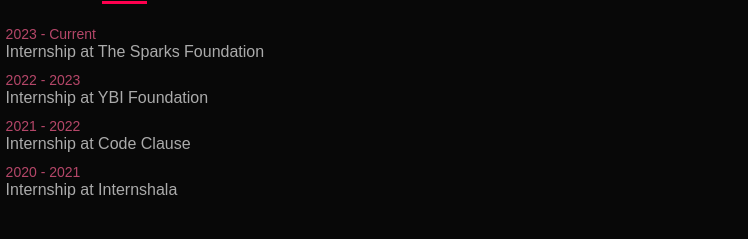
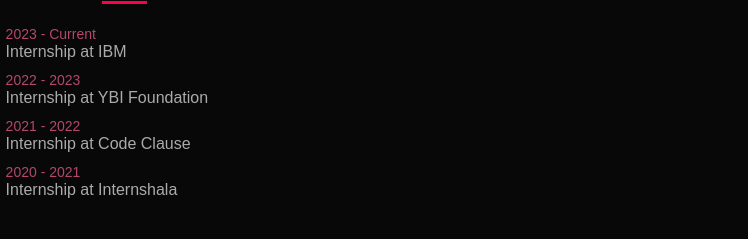
Before and after one commit to ManjeetOjha/ManjeetOjha.github.io, a plain HTML site: page index.html in a window 1280 px wide. Both pictures are taken after a click on the link "Experience". Shown: the part 1199-1438 px from the top of the page, 532-1280 px from the left. Drawn offline with Linux system fonts and the light colour scheme.

Commit message:
Update index.html

```diff
--- a/index.html
+++ b/index.html
@@ -69,7 +69,7 @@
                     </div>
                     <div class="tab-contents" id="experience">
                         <ul>
-                            <li><span>2023 - Current</span><br>Internship at The Sparks Foundation</li>
+                            <li><span>2023 - Current</span><br>Internship at IBM</li>
                             <li><span>2022 - 2023</span><br>Internship at YBI Foundation</li>
                             <li><span>2021 - 2022</span><br>Internship at Code Clause</li>
                             <li><span>2020 - 2021</span><br>Internship at Internshala</li>
```
